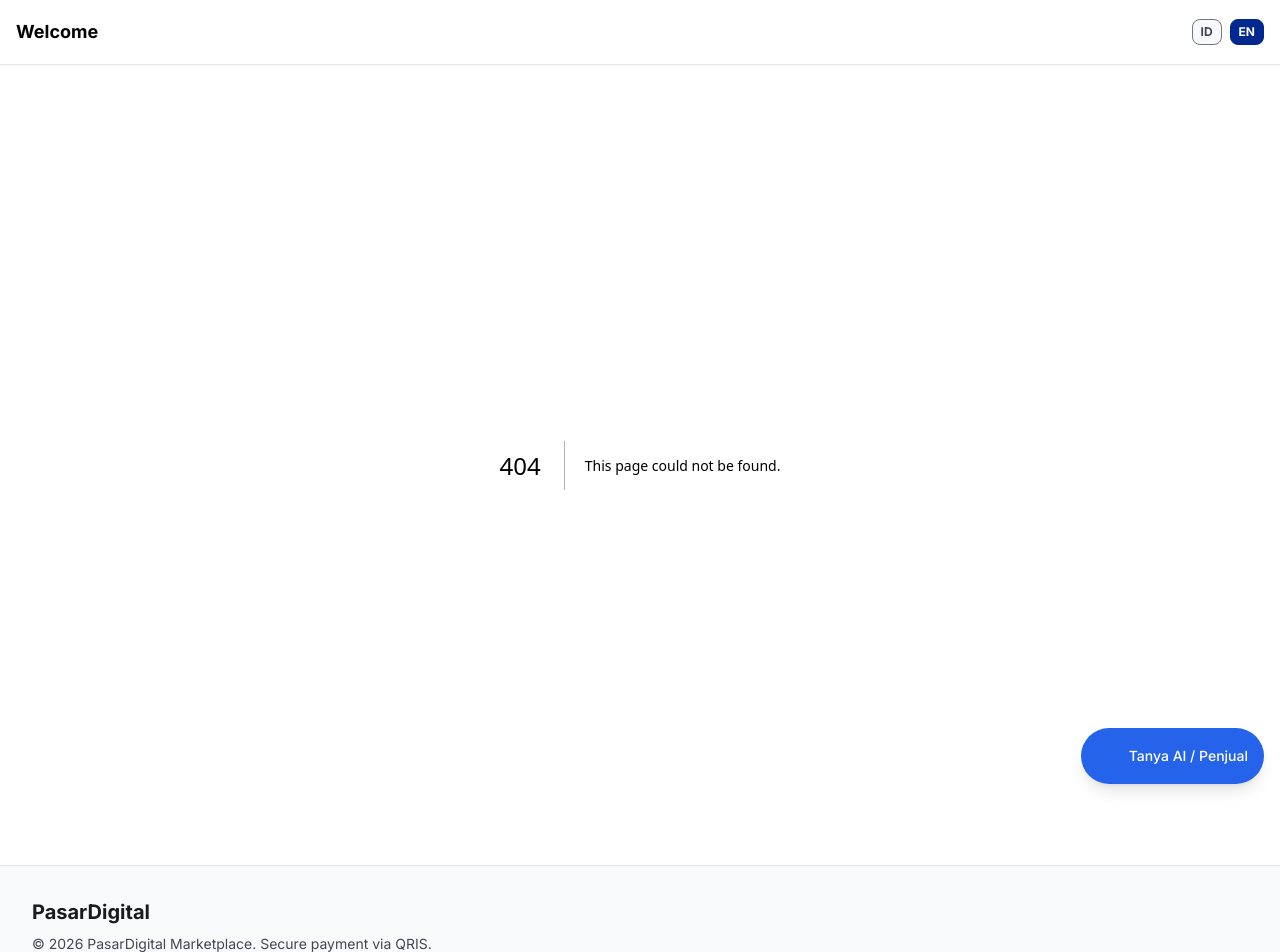
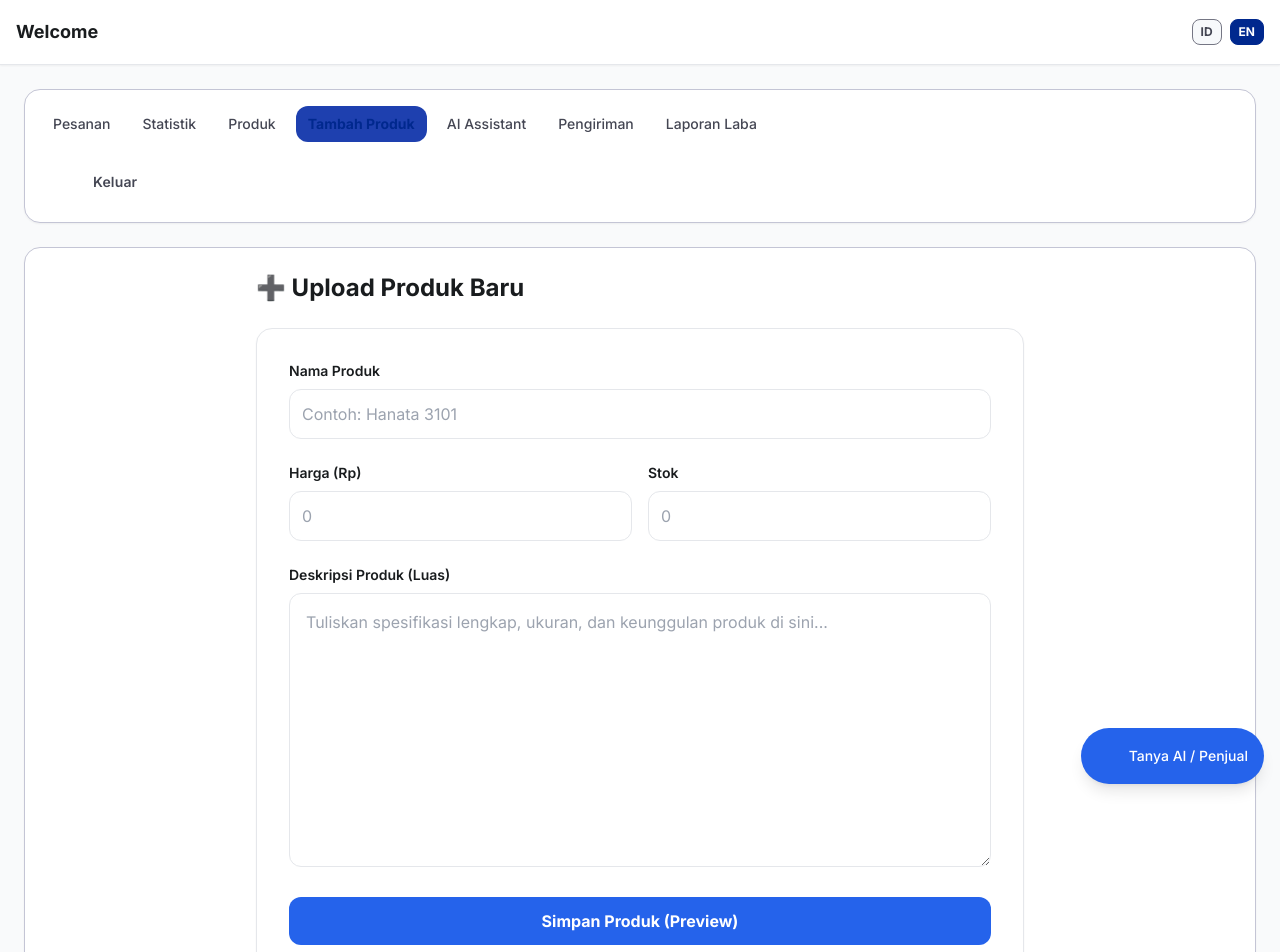
Before and after one commit to Dafid10/admin-toko, a Next.js app in the folder toko-online/: page /admin/products/new in a window 1280 px wide. Before the commit this address had no page. Shown: the top 952 px of the page. Built offline with nearby package versions, Linux system fonts and the light colour scheme.

Commit message:
Update admin layout and pages

```diff
--- a/toko-online/package.json
+++ b/toko-online/package.json
@@ -15,12 +15,14 @@
     "@supabase/ssr": "^0.12.4",
     "@supabase/supabase-js": "^2.112.3",
     "bcryptjs": "^2.4.3",
+    "date-fns": "^4.4.0",
     "dotenv": "^17.4.2",
     "firebase-admin": "^14.2.0",
     "next": "14.2.15",
     "react": "^18.3.1",
     "react-dom": "^18.3.1",
-    "react-qr-code": "^2.0.15"
+    "react-qr-code": "^2.0.15",
+    "recharts": "^3.10.1"
   },
   "devDependencies": {
     "@types/bcryptjs": "^2.4.6",
--- a/toko-online/src/app/admin/layout.tsx
+++ b/toko-online/src/app/admin/layout.tsx
@@ -9,22 +9,26 @@ export default function AdminLayout({ children }: { children: React.ReactNode })
 
   const menuItems = [
     { label: "Pesanan", href: "/admin" },
+    { label: "Statistik", href: "/admin/stats" },
     { label: "Produk", href: "/admin/produk" },
+    { label: "Tambah Produk", href: "/admin/products/new" },
+    { label: "AI Assistant", href: "/admin/ai" },
     { label: "Pengiriman", href: "/admin/shipping" },
     { label: "Laporan Laba", href: "/admin/laporan" },
   ];
 
   return (
-    <div className="flex flex-col gap-6">
-      <nav className="flex items-center justify-between p-4 bg-white shadow-sm rounded-xl border border-outline-variant">
-        <div className="flex items-center gap-6">
+    <div className="flex flex-col gap-6 p-6 max-w-7xl mx-auto min-h-screen bg-gray-50">
+      {/* Navbar Atas */}
+      <nav className="flex items-center justify-between p-4 bg-white shadow-sm rounded-xl border border-outline-variant flex-wrap gap-4">
+        <div className="flex items-center gap-2 flex-wrap">
           {menuItems.map((item) => {
             const isActive = pathname === item.href;
             return (
               <Link
                 key={item.href}
                 href={item.href}
-                className={`text-label-md px-3 py-1 rounded-lg transition-colors ${
+                className={`text-sm px-3 py-2 rounded-lg transition-colors ${
                   isActive
                     ? "font-bold text-primary bg-primary-container"
                     : "font-medium text-ink-muted hover:text-primary hover:bg-primary-container"
@@ -37,7 +41,11 @@ export default function AdminLayout({ children }: { children: React.ReactNode })
         </div>
         <LogoutButton />
       </nav>
-      <section>{children}</section>
+
+      {/* Konten Utama Halaman Admin */}
+      <section className="bg-white p-6 rounded-xl shadow-sm border border-outline-variant">
+        {children}
+      </section>
     </div>
   );
 }
--- a/toko-online/src/app/admin/page.tsx
+++ b/toko-online/src/app/admin/page.tsx
@@ -2,12 +2,19 @@ import OrdersTable from "./OrdersTable";
 
 export default function AdminOrdersPage() {
   return (
-    <div>
-      <div className="mb-stack-lg">
-        <h1 className="text-headline-md text-ink">Dashboard Pesanan</h1>
-        <p className="text-body-sm text-ink-muted mt-1">Pantau pesanan masuk secara real-time.</p>
+    <div className="w-full">
+      {/* Judul Halaman */}
+      <div className="mb-8">
+        <h1 className="text-3xl font-bold text-gray-900">Dashboard Pesanan</h1>
+        <p className="text-gray-500 mt-2">
+          Pantau semua pesanan masuk secara real-time di sini.
+        </p>
       </div>
-      <OrdersTable />
+
+      {/* Komponen Tabel Pesanan */}
+      <div className="bg-white p-6 rounded-xl border border-gray-100 shadow-sm">
+        <OrdersTable />
+      </div>
     </div>
   );
 }
--- /dev/null
+++ b/toko-online/src/app/admin/products/new/page.tsx
@@ -0,0 +1,43 @@
+export default function UploadProductPage() {
+  return (
+    <div className="max-w-3xl mx-auto">
+      <h1 className="text-2xl font-bold mb-6">➕ Upload Produk Baru</h1>
+      <div className="bg-white p-8 rounded-xl border shadow-sm">
+        <form className="space-y-6">
+          <div>
+            <label className="block text-sm font-semibold mb-2">Nama Produk</label>
+            <input type="text" className="w-full border rounded-lg p-3" placeholder="Contoh: Hanata 3101" />
+          </div>
+
+          <div className="grid grid-cols-2 gap-4">
+            <div>
+              <label className="block text-sm font-semibold mb-2">Harga (Rp)</label>
+              <input type="number" className="w-full border rounded-lg p-3" placeholder="0" />
+            </div>
+            <div>
+              <label className="block text-sm font-semibold mb-2">Stok</label>
+              <input type="number" className="w-full border rounded-lg p-3" placeholder="0" />
+            </div>
+          </div>
+
+          {/* Textarea Lega untuk Deskripsi */}
+          <div>
+            <label className="block text-sm font-semibold mb-2">Deskripsi Produk (Luas)</label>
+            <textarea
+              rows={10}
+              className="w-full border rounded-lg p-4 focus:ring-2 focus:ring-blue-500 outline-none"
+              placeholder="Tuliskan spesifikasi lengkap, ukuran, dan keunggulan produk di sini..."
+            />
+          </div>
+
+          <button
+            type="button"
+            className="w-full bg-blue-600 text-white py-3 rounded-lg font-bold hover:bg-blue-700 transition"
+          >
+            Simpan Produk (Preview)
+          </button>
+        </form>
+      </div>
+    </div>
+  );
+}
--- /dev/null
+++ b/toko-online/src/app/admin/stats/page.tsx
@@ -0,0 +1,50 @@
+"use client";
+import { useEffect, useState } from "react";
+import { BarChart, Bar, XAxis, YAxis, Tooltip, ResponsiveContainer } from "recharts";
+
+export default function AdminStatsPage() {
+  const [data, setData] = useState<any>(null);
+
+  useEffect(() => {
+    fetch("/api/admin-stats").then(res => res.json()).then(setData);
+  }, []);
+
+  if (!data) return <div className="p-6">Memuat statistik...</div>;
+
+  return (
+    <div className="max-w-6xl mx-auto">
+      <h1 className="text-2xl font-bold mb-6">📊 Statistik & Grafik Penjualan</h1>
+
+      {/* Kartu Ringkasan */}
+      <div className="grid grid-cols-1 md:grid-cols-3 gap-6 mb-8">
+        <div className="bg-blue-600 text-white p-6 rounded-xl shadow-sm">
+          <p className="opacity-80 text-sm">Hari Ini</p>
+          <h2 className="text-2xl font-bold mt-1">Rp {data.totalToday?.toLocaleString() || 0}</h2>
+        </div>
+        <div className="bg-green-600 text-white p-6 rounded-xl shadow-sm">
+          <p className="opacity-80 text-sm">Minggu Ini</p>
+          <h2 className="text-2xl font-bold mt-1">Rp {data.totalWeek?.toLocaleString() || 0}</h2>
+        </div>
+        <div className="bg-purple-600 text-white p-6 rounded-xl shadow-sm">
+          <p className="opacity-80 text-sm">30 Hari Terakhir</p>
+          <h2 className="text-2xl font-bold mt-1">Rp {data.totalMonth?.toLocaleString() || 0}</h2>
+        </div>
+      </div>
+
+      {/* Grafik Batang */}
+      <div className="bg-white p-6 rounded-xl border shadow-sm">
+        <h3 className="text-lg font-semibold mb-4">Top 5 Barang Terlaris</h3>
+        <div className="h-72">
+          <ResponsiveContainer width="100%" height="100%">
+            <BarChart data={data.topProducts || []}>
+              <XAxis dataKey="name" />
+              <YAxis />
+              <Tooltip />
+              <Bar dataKey="qty" fill="#2563eb" />
+            </BarChart>
+          </ResponsiveContainer>
+        </div>
+      </div>
+    </div>
+  );
+}
--- /dev/null
+++ b/toko-online/src/app/api/admin-stats/route.ts
@@ -0,0 +1,45 @@
+import { NextResponse } from "next/server";
+import { PrismaClient } from "@prisma/client";
+import { subDays, isToday, isThisWeek } from "date-fns";
+
+const prisma = new PrismaClient();
+
+export async function GET() {
+  try {
+    const thirtyDaysAgo = subDays(new Date(), 30);
+
+    // Ambil semua order dalam 30 hari terakhir
+    const orders = await prisma.order.findMany({
+      where: { createdAt: { gte: thirtyDaysAgo } },
+      include: { items: { include: { product: true } } }
+    });
+
+    // Kalkulasi Statistik
+    let totalToday = 0;
+    let totalWeek = 0;
+    let totalMonth = orders.reduce((sum, o) => sum + o.totalAmount, 0);
+
+    orders.forEach(o => {
+      if (isToday(o.createdAt)) totalToday += o.totalAmount;
+      if (isThisWeek(o.createdAt)) totalWeek += o.totalAmount;
+    });
+
+    // Kalkulasi Barang Terlaris (Top Selling)
+    const productSales: any = {};
+    orders.forEach(o => {
+      o.items.forEach(item => {
+        const name = item.product.name;
+        productSales[name] = (productSales[name] || 0) + item.quantity;
+      });
+    });
+
+    const topProducts = Object.entries(productSales)
+      .map(([name, qty]) => ({ name, qty }))
+      .sort((a, b) => (b.qty as number) - (a.qty as number))
+      .slice(0, 5);
+
+    return NextResponse.json({ totalToday, totalWeek, totalMonth, topProducts, orders });
+  } catch (error) {
+    return NextResponse.json({ error: "Gagal ambil data" }, { status: 500 });
+  }
+}
```
Also changed, not shown: 1 other file (tests, documents, lock files or other folders).
